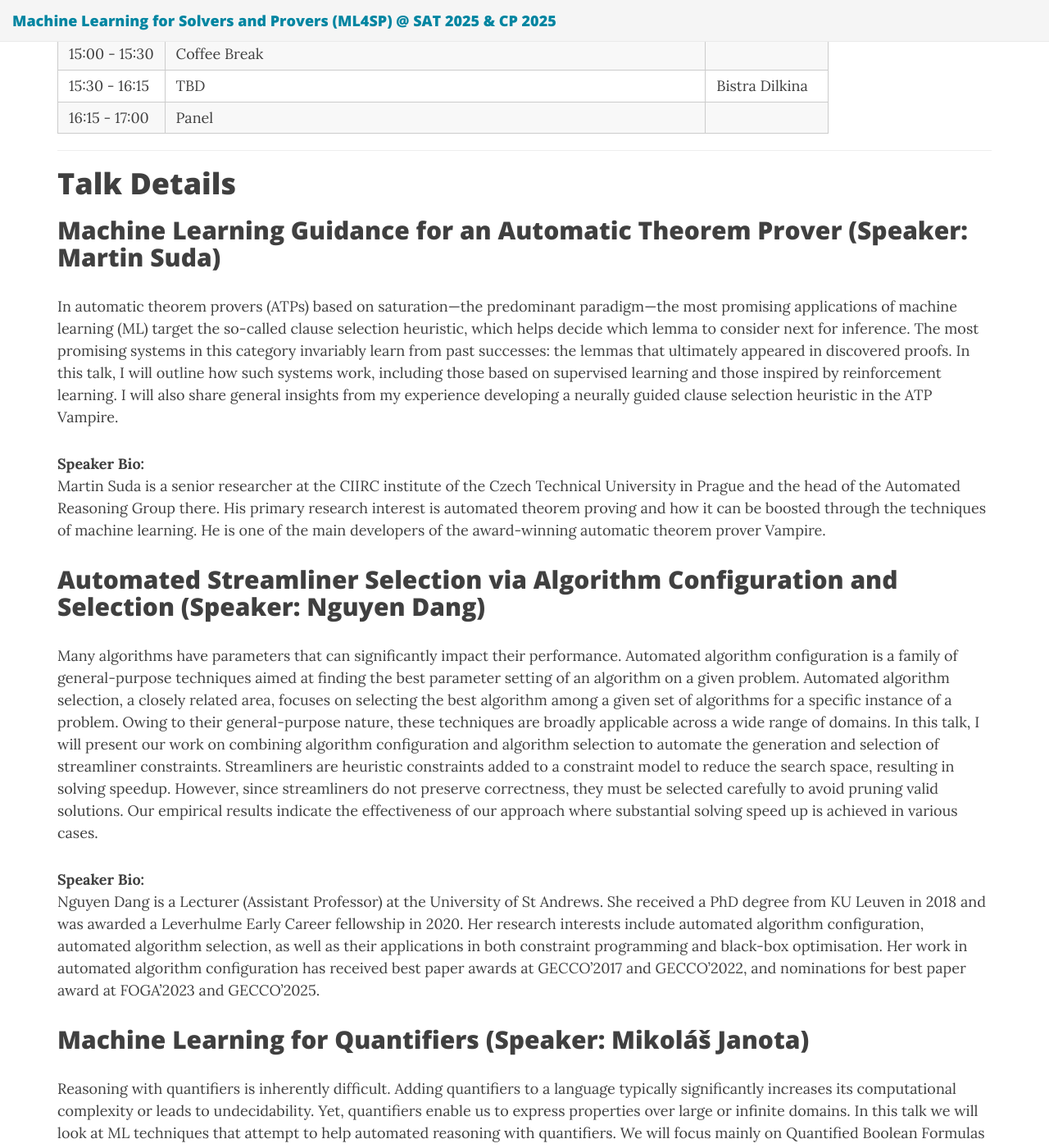
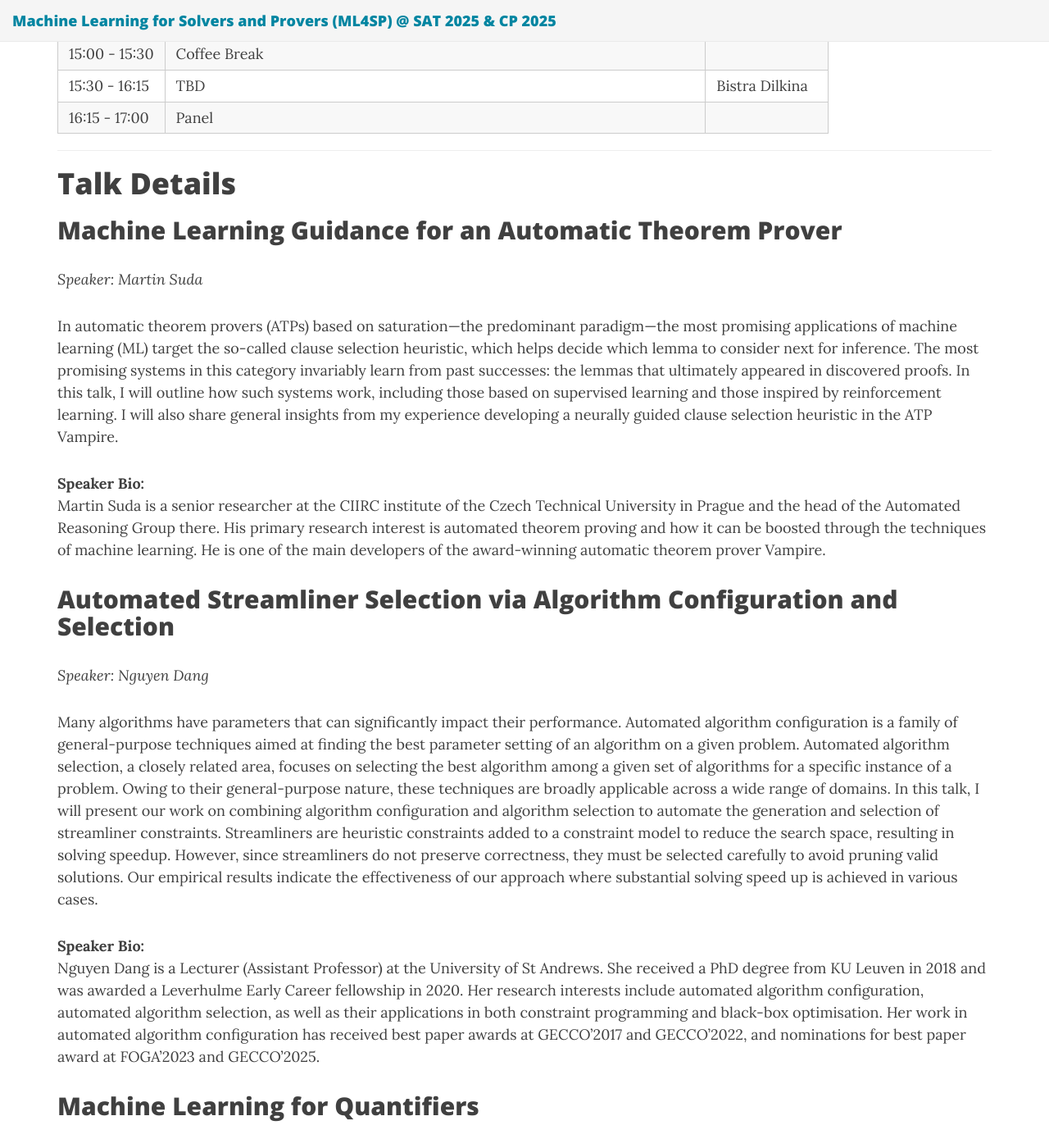
Before and after one commit to ml4sp/ml4sp.github.io, a Jekyll site: the page built from index.md, in a window 1280 px wide and 1400 px high, scrolled down 1942 px. Shown: the whole window at 82% size. Built offline with Jekyll 4.4.1, drawn with Linux system fonts in a browser that asks for light colours; nearby versions of some CDN libraries; some of the changed text lies outside the part shown.

Commit message:
formatting changes

```diff
--- a/index.md
+++ b/index.md
@@ -105,28 +105,32 @@ Despite growing interest in this direction, work on ML for solvers and provers i
 
 # Talk Details
 
-## Machine Learning Guidance for an Automatic Theorem Prover (Speaker: Martin Suda)
+## Machine Learning Guidance for an Automatic Theorem Prover
+*Speaker: Martin Suda*
 
 In automatic theorem provers (ATPs) based on saturation---the predominant paradigm---the most promising applications of machine learning (ML) target the so-called clause selection heuristic, which helps decide which lemma to consider next for inference. The most promising systems in this category invariably learn from past successes: the lemmas that ultimately appeared in discovered proofs. In this talk, I will outline how such systems work, including those based on supervised learning and those inspired by reinforcement learning. I will also share general insights from my experience developing a neurally guided clause selection heuristic in the ATP Vampire.
 
 **Speaker Bio:**
 Martin Suda is a senior researcher at the CIIRC institute of the Czech Technical University in Prague and the head of the Automated Reasoning Group there. His primary research interest is automated theorem proving and how it can be boosted through the techniques of machine learning. He is one of the main developers of the award-winning automatic theorem prover Vampire.
 
-## Automated Streamliner Selection via Algorithm Configuration and Selection (Speaker: Nguyen Dang)
+## Automated Streamliner Selection via Algorithm Configuration and Selection
+*Speaker: Nguyen Dang*
 
 Many algorithms have parameters that can significantly impact their performance. Automated algorithm configuration is a family of general-purpose techniques aimed at finding the best parameter setting of an algorithm on a given problem. Automated algorithm selection, a closely related area, focuses on selecting the best algorithm among a given set of algorithms for a specific instance of a problem. Owing to their general-purpose nature, these techniques are broadly applicable across a wide range of domains. In this talk, I will present our work on combining algorithm configuration and algorithm selection to automate the generation and selection of streamliner constraints. Streamliners are heuristic constraints added to a constraint model to reduce the search space, resulting in solving speedup. However, since streamliners do not preserve correctness, they must be selected carefully to avoid pruning valid solutions. Our empirical results indicate the effectiveness of our approach where substantial solving speed up is achieved in various cases.
 
 **Speaker Bio:**
 Nguyen Dang is a Lecturer (Assistant Professor) at the University of St Andrews. She received a PhD degree from KU Leuven in 2018 and was awarded a Leverhulme Early Career fellowship in 2020. Her research interests include automated algorithm configuration, automated algorithm selection, as well as their applications in both constraint programming and black-box optimisation. Her work in automated algorithm configuration has received best paper awards at GECCO'2017 and GECCO'2022, and nominations for best paper award at FOGA'2023 and GECCO'2025.
 
-## Machine Learning for Quantifiers (Speaker: Mikoláš Janota)
+## Machine Learning for Quantifiers
+*Speaker: Mikoláš Janota*
 
 Reasoning with quantifiers is inherently difficult. Adding quantifiers to a language typically significantly increases its computational complexity or leads to undecidability. Yet, quantifiers enable us to express properties over large or infinite domains. In this talk we will look at ML techniques that attempt to help automated reasoning with quantifiers. We will focus mainly on Quantified Boolean Formulas and Satisfiability Modulo Theories, where quantifiers are tackled by instantiation-based techniques.
 
 **Speaker Bio:**
 Mikoláš Janota is a researcher at the Czech Institute of Informatics, Robotics and Cybernetics (CIIRC) at the Czech Technical University in Prague, where he leads the Formal Methods group. His work focuses on automated reasoning, formal verification, and logic-based problem solving, including SAT, MaxSAT, QBF, and SMT. He has contributed to tools like Z3 and developed award-winning solvers such as RAReQS and QESTO. With a background spanning Charles University, University College Dublin, and postdoctoral roles in Portugal and the UK, he currently explores the integration of machine learning with logic solvers under an ERC CZ grant.
 
-## Title TBD (Speaker: Sean Holden)
+## Title TBD
+*Speaker: Sean Holden*
 
 **Speaker Bio:**
 Sean Holden is University Associate Professor of Computer Science at the University of Cambridge, and Director of Studies in Computing at Trinity College, Cambridge. He has published in various areas of theoretical and applied machine learning, including computational learning theory, Bayesian inference and applications in drug design, sports science, wearable computing and organelle proteomics. He currently works on machine learning for automated theorem proving, and is responsible for the Connect++ connection prover.
```
